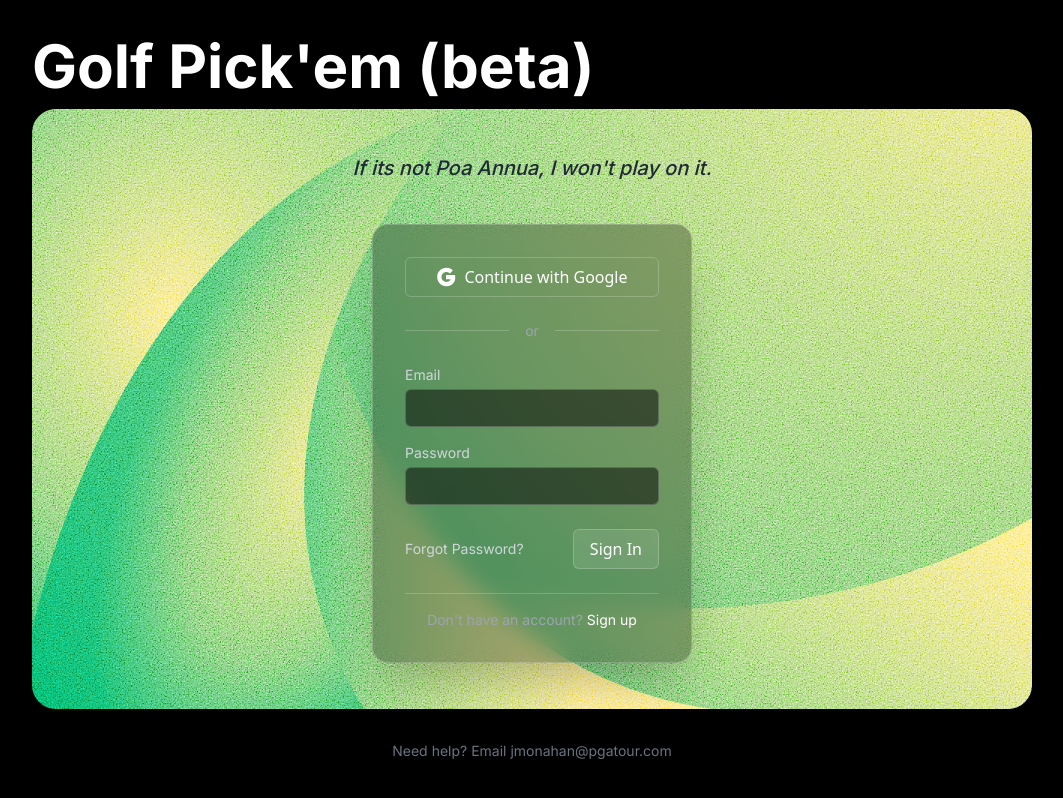
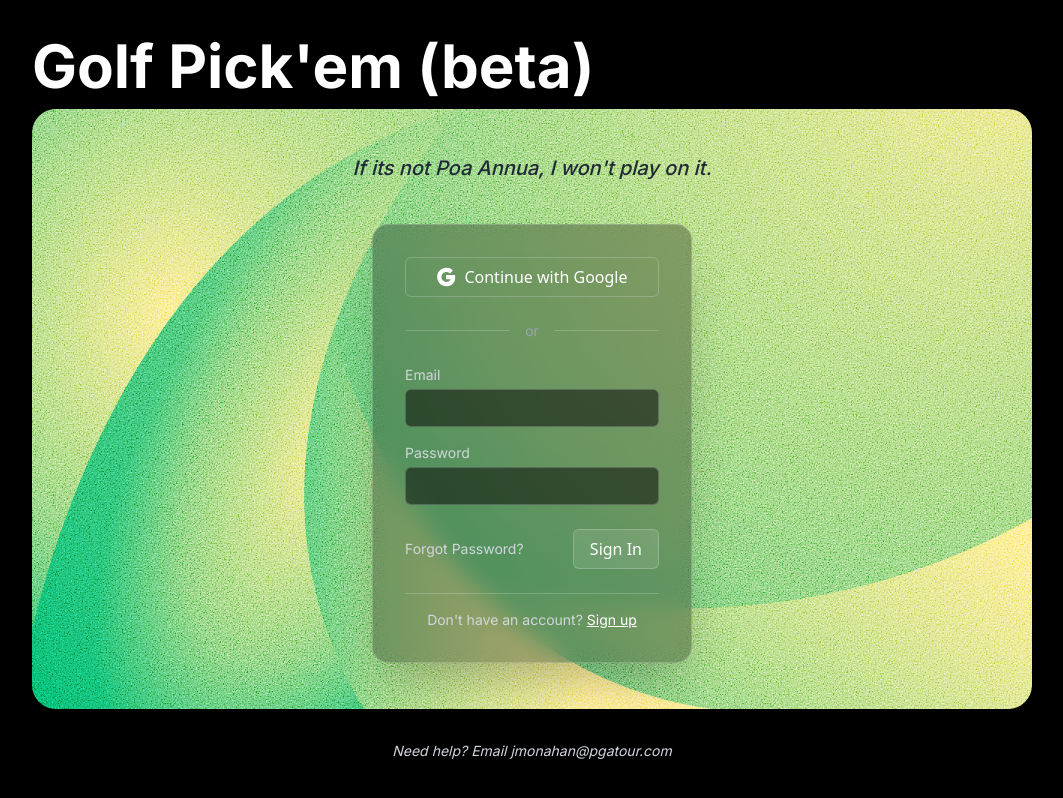
Before and after one commit to timothymhowe/golf-fantasy-frontend, a Next.js app: page /login in a window 1280 px wide. Shown: the whole page, without its empty margins (108-1171 px from the left). Built offline with nearby package versions, Linux system fonts and the light colour scheme; no server answers.

Commit message:
perf(layout): :zap: accessibility changes to contrast, labeling, etc

```diff
--- a/src/app/components/forms/log-in/index.jsx
+++ b/src/app/components/forms/log-in/index.jsx
@@ -194,11 +194,11 @@ const LogInForm = () => {
 
       {/* Sign Up Link */}
       <div className="text-center pt-4 border-t border-white/20">
-        <p className="text-gray-400 text-sm">
+        <p className="text-gray-300 text-sm">
           Don&apos;t have an account?{' '}
           <button
             onClick={handleSignupClick}
-            className="text-white hover:text-gray-300 transition-colors"
+            className="text-white hover:text-gray-300 transition-colors underline"
           >
             Sign up
           </button>
--- a/src/app/components/header/index.jsx
+++ b/src/app/components/header/index.jsx
@@ -30,6 +30,7 @@ const Header = ({isSidebarOpen, setIsSidebarOpen}) => {
           variant="icon"
           color="white"
           className="shadow-md rounded pancake-button focus:outline-none focus:ring-2 focus:ring-offset-2 focus:ring-green-800 p-2"
+          aria-label="toggle navigation bar"
         >
 
           {isSidebarOpen ? (
--- a/src/app/components/widgets/pick/index.jsx
+++ b/src/app/components/widgets/pick/index.jsx
@@ -112,7 +112,7 @@ const Pick = ({ setTitle, onChangePick }) => {
             {weekData.tournament_name}
           </div>
           <div
-            className="text-gray-400 italic text-sm mb-[-2px] text-left
+            className="text-gray-600 italic text-sm mb-[-2px] text-left
           "
           >
             {weekData.course_name}
@@ -214,7 +214,7 @@ const Pick = ({ setTitle, onChangePick }) => {
           </div>
           <hr />
           <div className="flex flex-col justify-center items-center">
-            <div className="mt-2 text-xs italic text-gray-600 text-center">
+            <div className="mt-2 text-xs italic text-gray-500 text-center">
               Picks lock on {format(dateTime, "EEEEEEE, MM/dd/yyyy")} at{" "}
               {format(dateTime, "hh:mm a zzz")}
             </div>
@@ -235,7 +235,7 @@ const Pick = ({ setTitle, onChangePick }) => {
                 style={{ fontFamily: "Verdana, sans-serif" }}
               >
                 <div className="text-xl">{pick.last_name.toUpperCase()},</div>
-                <div className="text-gray-400 italic">{pick.first_name}</div>
+                <div className="text-gray-500 italic">{pick.first_name}</div>
               </div>
             </a>
           </div>
--- a/src/app/login/page.js
+++ b/src/app/login/page.js
@@ -42,7 +42,7 @@ const LoginPage = () => {
         </div>
       </HeroContainer>
 
-      <p className="text-gray-500 mt-8 text-sm">
+      <p className="text-gray-300 mt-8 text-sm italic">
         Need help? Email jmonahan@pgatour.com
       </p>
     </div>
```
